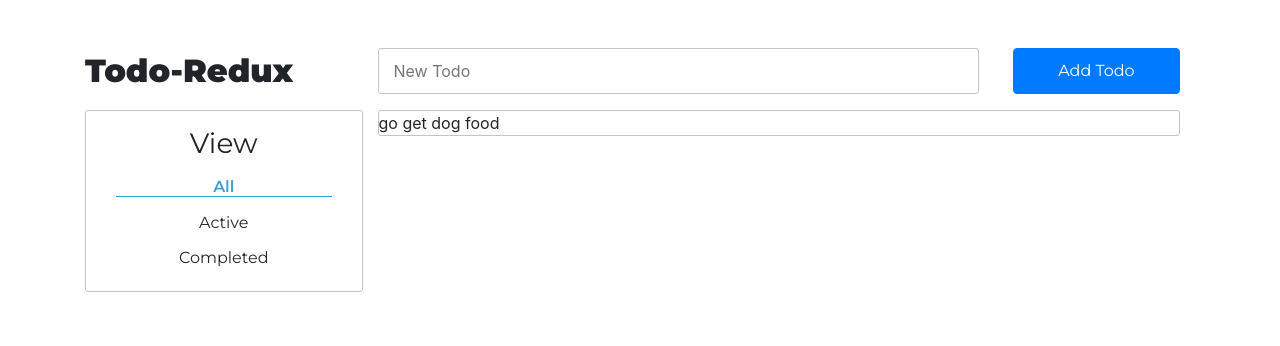
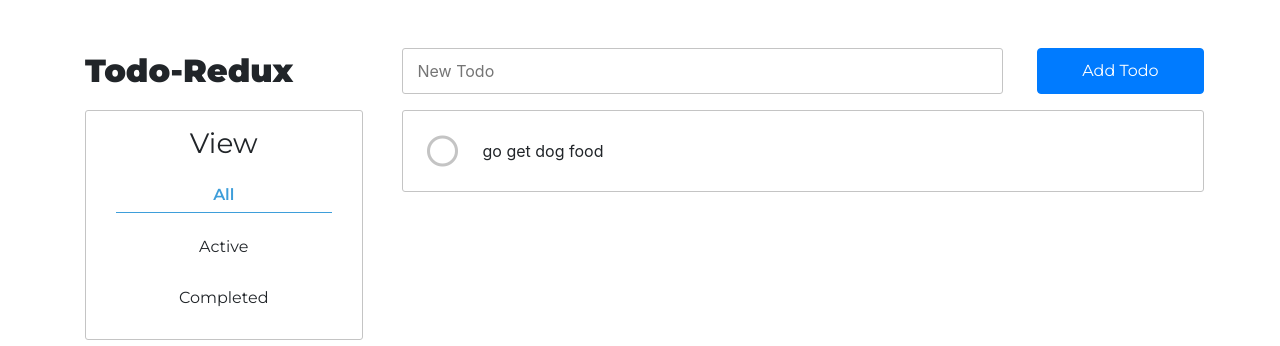
Before and after one commit to cherie-pavicoTsukayama/redux-todo-list, a React (Create React App) app: page / in a window 1280 px wide. Shown: the top 346 px of the page. Built offline with nearby package versions, Linux system fonts and the light colour scheme.

Commit message:
added the circle and checkmark

```diff
--- a/public/index.html
+++ b/public/index.html
@@ -19,6 +19,9 @@
       integrity="sha384-Vkoo8x4CGsO3+Hhxv8T/Q5PaXtkKtu6ug5TOeNV6gBiFeWPGFN9MuhOf23Q9Ifjh" crossorigin="anonymous">
     <link href="https://fonts.googleapis.com/css2?family=Montserrat:wght@400;600;900&family=Satisfy&display=swap"
       rel="stylesheet">
+    <link rel="stylesheet" href="https://cdnjs.cloudflare.com/ajax/libs/font-awesome/5.11.2/css/all.min.css"
+      integrity="sha256-+N4/V/SbAFiW1MPBCXnfnP9QSN3+Keu+NlB+0ev/YKQ=" crossorigin="anonymous" />
+
     <!--
       Notice the use of %PUBLIC_URL% in the tags above.
       It will be replaced with the URL of the `public` folder during the build.
--- a/src/components/Link.jsx
+++ b/src/components/Link.jsx
@@ -7,7 +7,7 @@ const Link = ({ active, children, onClick }) => {
   return (
     <div className="col-12">
       <h6
-        className={`col pointer my-2 text-center ${style}`}
+        className={`col pointer my-2 text-center py-2 ${style}`}
         onClick={onClick}
         disabled={active}
       >
--- a/src/components/Todo.jsx
+++ b/src/components/Todo.jsx
@@ -2,15 +2,21 @@ import React from 'react';
 // import PropTypes from 'prop-types'
 
 const Todo = ({onClick, completed, text}) => {
+  const icon = !completed ? 'far fa-circle light-grey' : 'fas fa-check-circle green'
   return(
       <li
-      className="thin-grey-border"
+        className="thin-grey-border ml-4 col-12 p-4 d-flex align-items-center"
         onClick={onClick}
+
+      >
+        <i className={`${icon} mr-4 fa-2x `}></i>
+        <span
           style={{
             textDecoration: completed ? 'line-through' : 'none'
           }}
         >
           {text}
+        </span>
       </li>
   )
 }
--- a/src/containers/AddTodo.jsx
+++ b/src/containers/AddTodo.jsx
@@ -19,7 +19,7 @@ let AddTodo =({ dispatch }) => {
         }}
       >
         <input
-          className="col-9"
+          className="col-9 ml-4"
           placeholder="New Todo"
           ref={node => {
             input = node
--- a/src/index.css
+++ b/src/index.css
@@ -55,3 +55,11 @@ li {
 .pointer {
   cursor: pointer;
 }
+
+.light-grey {
+  color: #C4C4C4;
+}
+
+.green {
+  color: green;
+}
```
Also changed, not shown: src/components/App.jsx (+4 -3 lines), src/components/TodoList.jsx (+7 -5 lines). Lines whose indentation alone changed are shown as unchanged.
